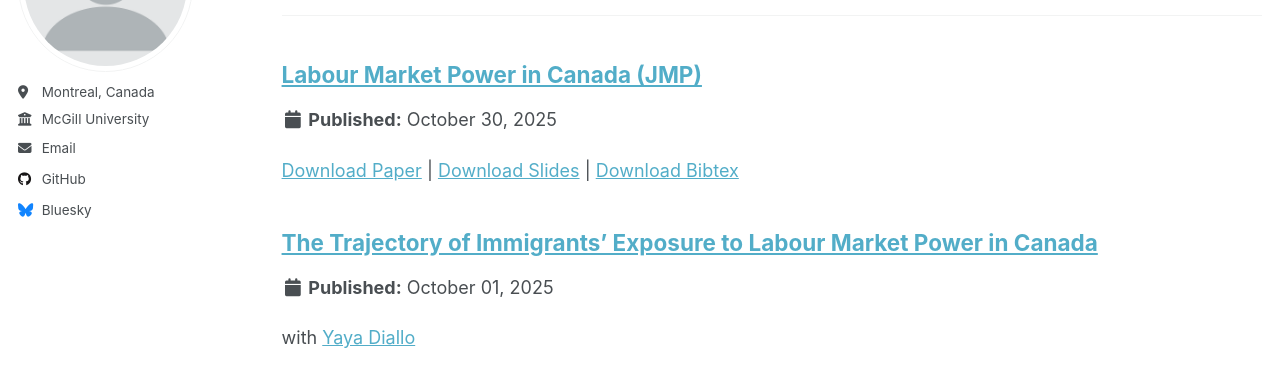
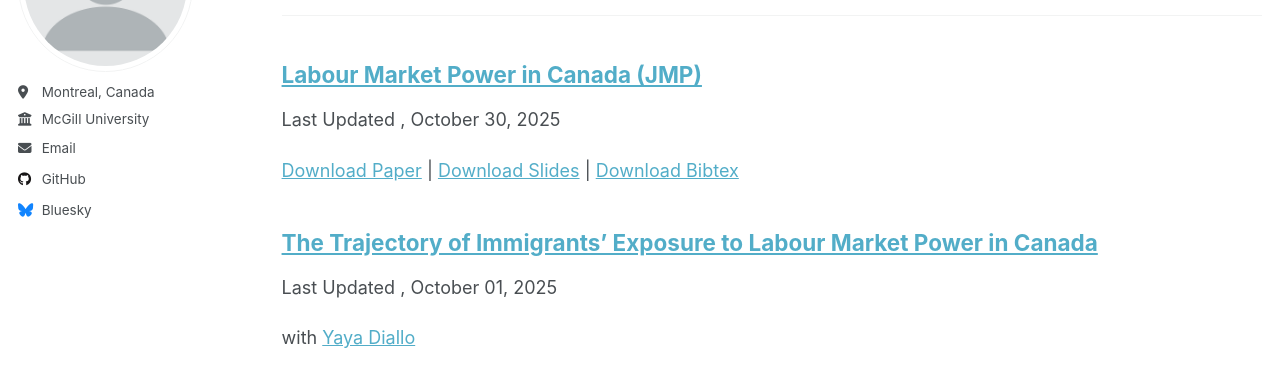
Before and after one commit to Guy-Djolaud/Guy-Djolaud.github.io, a Jekyll site: the page built from _pages/publications.html, in a window 1280 px wide and 900 px high. Shown: the part 202-576 px from the top of the window. Built offline with Jekyll 4.4.1, drawn with Linux system fonts in a browser that asks for light colours; a script that is not in the unit is left out.

Commit message:
Update archive-single.html

```diff
--- a/_includes/archive-single.html
+++ b/_includes/archive-single.html
@@ -51,13 +51,7 @@
         </p>
     {% endif %}
     {% if post.category == 'manuscripts' %}
-       <p class="page__date">
-            <strong><i class="fa fa-fw fa-calendar" aria-hidden="true"></i>
-            {{ site.data.ui-text[site.locale].date_label | default: "Last Updated:" }}</strong>
-            <time datetime="{{ post.date | default: "1900-01-01" | date_to_xmlschema }}">
-                {{ post.date | default: "1900-01-01" | date: "%B %d, %Y" }}
-            </time>
-        </p>
+   <p> Last Updated <i>{{ post.venue }}</i>, {{ post.date | default: "1900-01-01" | date: "%B %d, %Y" }} </p>
     {% endif %}
 {% endif %}
 
```
